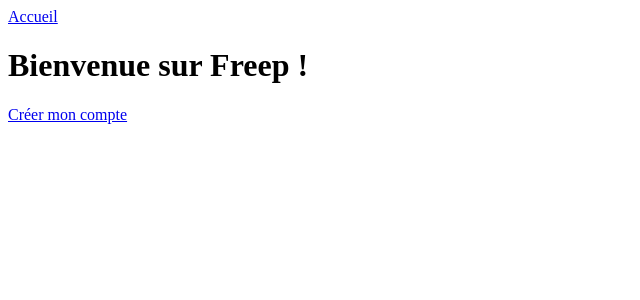
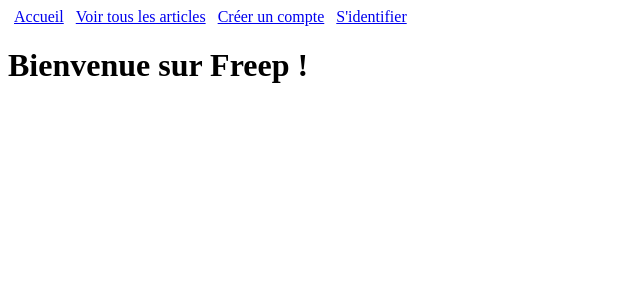
Before and after one commit to harini-kandauda/Freep, a Vue app in the folder frontend/: page /home in a window 1280 px wide. Shown: the top 300 px of the page, without its empty margins (0-640 px from the left). Built offline with nearby package versions, Linux system fonts and the light colour scheme.

Commit message:
Add navigation feature WIP

```diff
--- a/frontend/src/App.vue
+++ b/frontend/src/App.vue
@@ -1,4 +1,7 @@
 <template>
-  <router-link to="/home">Accueil</router-link>
+  <Navigation />
   <router-view></router-view>
 </template>
+<script setup>
+import Navigation from "/src/components/Navigation.vue";
+</script>
--- /dev/null
+++ b/frontend/src/components/Navigation.vue
@@ -0,0 +1,30 @@
+<template>
+  <router-link class="lnk" to="/home">Accueil</router-link>
+  <router-link class="lnk" to="/article_list"
+    >Voir tous les articles</router-link
+  >
+  <router-link class="lnk" to="/create_article" v-if="authStore.user"
+    >Ajouter un article</router-link
+  >
+  <router-link class="lnk" to="/signup" v-if="authStore.user === null"
+    >Créer un compte</router-link
+  >
+  <router-link class="lnk" to="/signin">S'identifier</router-link>
+  <router-link class="lnk" to="/myprofile" v-if="authStore.user"
+    >Voir mon profil</router-link
+  >
+  <!-- <router-link class="lnk" to="/edit_profile">Éditer mon profil</router-link> -->
+  <router-link class="lnk" to="/dressing" v-if="authStore.user"
+    >Voir mon dressing</router-link
+  >
+</template>
+<style scoped>
+.lnk {
+  margin: 6px;
+}
+</style>
+<script setup>
+import { useAuthStore } from "/src/stores/useAuthStore";
+
+const authStore = useAuthStore();
+</script>
--- a/frontend/src/views/ArticleList.vue
+++ b/frontend/src/views/ArticleList.vue
@@ -1,6 +1,4 @@
 <template>
-  <router-link to="/edit_profile/">Éditer mon profil</router-link>
-  <router-link to="/create_article">Créer un article</router-link>
   <h1>Liste des articles</h1>
 
   <label>
@@ -84,9 +82,10 @@
   <div>
     <button :disabled="currentPage === 1" @click="prevPage">Précédent</button>
     <span>Page {{ currentPage }} sur {{ totalPages }}</span>
-      <button :disabled="currentPage === totalPages" @click="nextPage">Suivant</button>
+    <button :disabled="currentPage === totalPages" @click="nextPage">
+      Suivant
+    </button>
   </div>
-
 </template>
 
 <script setup>
@@ -105,7 +104,6 @@ const totalClothingFilters = ref(0);
 // number of articles per page
 const limit = ref(10);
 
-
 const fetchClothing = async () => {
   const queryParams = new URLSearchParams({
     type: type.value,
@@ -113,7 +111,7 @@ const fetchClothing = async () => {
     genders: genders.value,
     state: state.value,
     page: currentPage.value,
-    limit: limit.value
+    limit: limit.value,
   });
 
   const response = await fetch(`/api/clothing?${queryParams}`);
@@ -124,15 +122,14 @@ const fetchClothing = async () => {
   totalClothingFilters.value = data.totalClothingFilters;
 };
 
-watch([type, size, genders, state], fetchClothing, {immediate: true});
-
+watch([type, size, genders, state], fetchClothing, { immediate: true });
 
 const nextPage = () => {
   if (currentPage.value < totalPages.value) {
     currentPage.value++;
     fetchClothing();
   }
-}
+};
 
 const prevPage = () => {
   if (currentPage.value > 1) {
@@ -142,5 +139,4 @@ const prevPage = () => {
 };
 
 onMounted(fetchClothing);
-
 </script>
--- a/frontend/src/views/Home.vue
+++ b/frontend/src/views/Home.vue
@@ -1,6 +1,5 @@
 <template>
   <h1>Bienvenue sur Freep !</h1>
-  <router-link to="/signup">Créer mon compte</router-link>
 </template>
 <script setup></script>
 <style scoped></style>
```
Also changed, not shown: 1 other file (tests, documents, lock files or other folders). Lines whose indentation alone changed are shown as unchanged.
